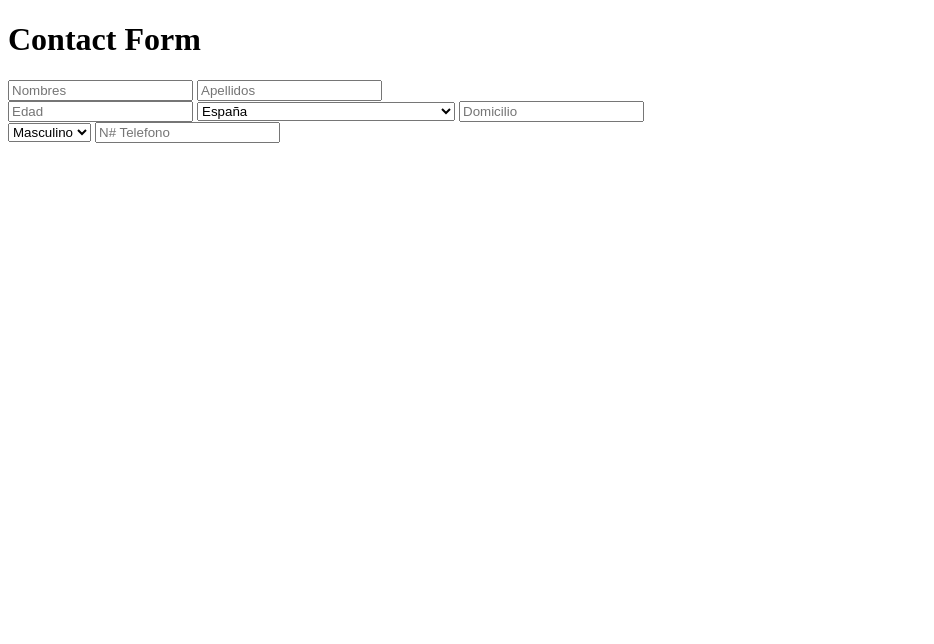
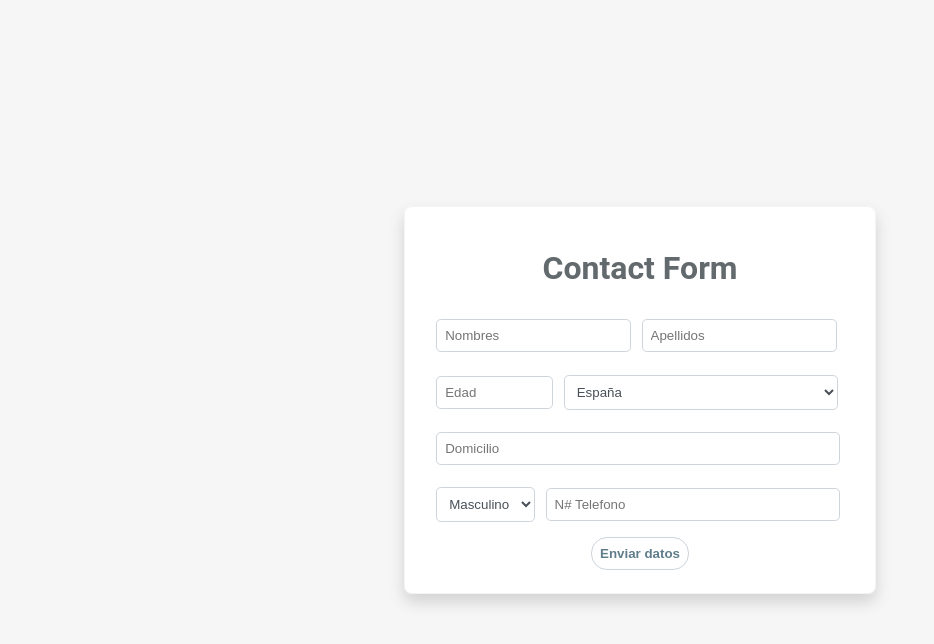
Before and after one commit to ldavidsp/softservices, a plain HTML site: page index.html in a window 1280 px wide. Shown: the whole page, without its empty margins (0-934 px from the left). Drawn offline with Linux system fonts and the light colour scheme.

Commit message:
Add link css

```diff
--- a/index.html
+++ b/index.html
@@ -3,22 +3,23 @@
 <head>
 	<meta charset="UTF-8">
 	<title>Web App</title>
+	<link rel="stylesheet" href="assets/css/app.css">
 </head>
 <body>
 
 <div class="is-content">
 	<div class="content">
 
-		<form class="is-form">
+		<form class="is-form shadow">
 			<h1 class="form-title">Contact Form</h1>
 			<div class="form">
-				<div class="input-group">
+				<div class="form-group">
 					<input type="text" id="first_name" class="input-form" placeholder="Nombres"/>
 					<input type="text" id="last_name" class="input-form" placeholder="Apellidos"/>
 				</div>
 
-				<div class="input-group">
-					<input type="number" id="age" class="input-form" placeholder="Edad"/>
+				<div class="form-group">
+					<input type="number" id="age" class="input-form age" placeholder="Edad"/>
 					<select class="input-form" id="sex">
 						<option value="AF">Afganistán</option>
 						<option value="AL">Albania</option>
@@ -255,17 +256,23 @@
 						<option value="ZM">Zambia</option>
 						<option value="ZW">Zimbabue</option>
 					</select>
-					<input type="text" id="address" class="input-form" placeholder="Domicilio"/>
 				</div>
 
-				<div class="input-group">
+				<div class="form-group">
+					<input type="text" id="address" class="input-form address" placeholder="Domicilio"/>
+				</div>
+
+				<div class="form-group">
 					<select class="input-form" id="country">
 						<option value="M">Masculino</option>
 						<option value="F">Femenino</option>
 					</select>
-					<input type="text" id="phone" class="input-form" placeholder="N# Telefono"/>
+					<input type="text" id="phone" class="input-form phone" placeholder="N# Telefono"/>
 				</div>
 
+				<div class="form-btn">
+					<input type="button" class="btn-send" id="btn-send" value="Enviar datos"/>
+				</div>
 			</div>
 		</form>
 
```
